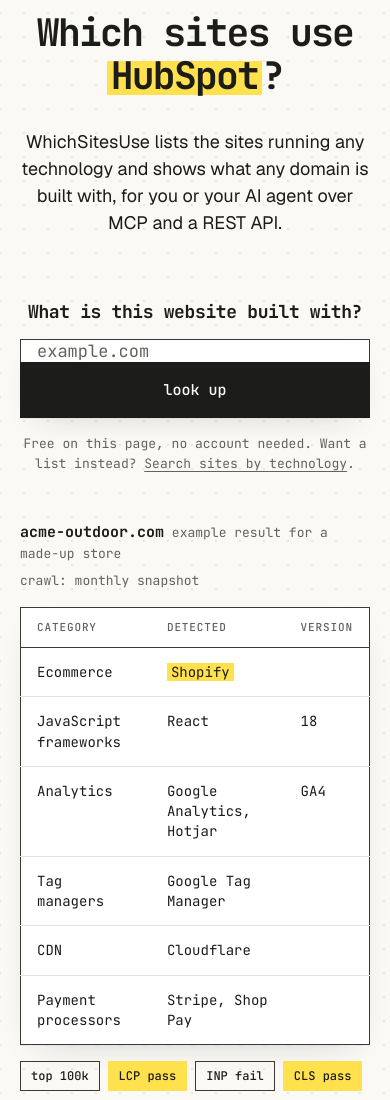
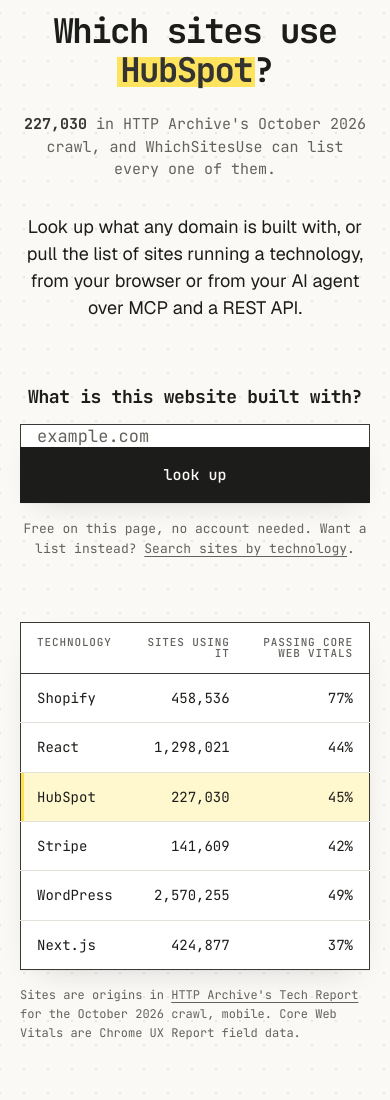
Before and after one commit to AndrewAskins/whichsitesuse, a website: page site/index.html in a window 390 px wide. Shown: the part 180-1280 px from the top of the page. Drawn offline with nearby package versions, Linux system fonts and the light colour scheme.

Commit message:
Use real HTTP Archive counts in the hero instead of a made-up example
The cycling H1 word now walks the rows of a table of real mobile origin
counts and Core Web Vitals pass rates from HTTP Archive's Tech Report
(October 2026 crawl), with the source linked. The made-up domain result
is gone; the lookup box shows a notice until the API is public.

Co-Authored-By: Claude Opus 5.5 <noreply@anthropic.com>

```diff
--- a/site/index.html
+++ b/site/index.html
@@ -70,8 +70,9 @@
     <section class="hero">
       <div class="wrap">
         <p class="label">Website technology lookup for people and agents</p>
-        <h1>Which sites use <span class="mark" id="tech-word" data-words="Shopify,React,HubSpot,Stripe,WordPress,Next.js">Shopify</span>?</h1>
-        <p class="lede">WhichSitesUse lists the sites running any technology and shows what any domain is built with, for you or your AI agent over MCP and a REST API.</p>
+        <h1>Which sites use <span class="mark" id="tech-word">Shopify</span>?</h1>
+        <p class="answer" id="tech-answer"><strong id="tech-count">458,536</strong> in HTTP Archive's October 2026 crawl, and WhichSitesUse can list every one of them.</p>
+        <p class="lede">Look up what any domain is built with, or pull the list of sites running a technology, from your browser or from your AI agent over MCP and a REST API.</p>
 
         <div class="lookup-block">
           <h2 class="lookup-title">What is this website built with?</h2>
@@ -83,31 +84,24 @@
           <p class="hero-alt">Free on this page, no account needed. Want a list instead? <a href="#ask">Search sites by technology</a>.</p>
         </div>
 
-        <div class="result" id="result" aria-live="polite">
-          <div class="result-head">
-            <span><strong id="result-domain">acme-outdoor.com</strong> <span class="muted" id="result-tag">example result for a made-up store</span></span>
-            <span class="muted" id="result-crawl">crawl: monthly snapshot</span>
-          </div>
+        <div class="result" id="result" aria-live="polite" hidden></div>
+
+        <figure class="adoption">
           <div class="table-wrap">
-            <table>
-              <thead><tr><th scope="col">Category</th><th scope="col">Detected</th><th scope="col">Version</th></tr></thead>
-              <tbody id="result-rows">
-                <tr><td>Ecommerce</td><td><span class="tech">Shopify</span></td><td></td></tr>
-                <tr><td>JavaScript frameworks</td><td>React</td><td>18</td></tr>
-                <tr><td>Analytics</td><td>Google Analytics, Hotjar</td><td>GA4</td></tr>
-                <tr><td>Tag managers</td><td>Google Tag Manager</td><td></td></tr>
-                <tr><td>CDN</td><td>Cloudflare</td><td></td></tr>
-                <tr><td>Payment processors</td><td>Stripe, Shop Pay</td><td></td></tr>
+            <table id="adoption">
+              <thead><tr><th scope="col">Technology</th><th scope="col">Sites using it</th><th scope="col">Passing Core Web Vitals</th></tr></thead>
+              <tbody>
+                <tr data-tech="Shopify" class="is-current"><td>Shopify</td><td>458,536</td><td>77%</td></tr>
+                <tr data-tech="React"><td>React</td><td>1,298,021</td><td>44%</td></tr>
+                <tr data-tech="HubSpot"><td>HubSpot</td><td>227,030</td><td>45%</td></tr>
+                <tr data-tech="Stripe"><td>Stripe</td><td>141,609</td><td>42%</td></tr>
+                <tr data-tech="WordPress"><td>WordPress</td><td>2,570,255</td><td>49%</td></tr>
+                <tr data-tech="Next.js"><td>Next.js</td><td>424,877</td><td>37%</td></tr>
               </tbody>
             </table>
           </div>
-          <div class="pills" id="result-pills">
-            <span class="pill">top 100k</span>
-            <span class="pill pill-pass">LCP pass</span>
-            <span class="pill">INP fail</span>
-            <span class="pill pill-pass">CLS pass</span>
-          </div>
-        </div>
+          <figcaption>Sites are origins in <a href="https://httparchive.org/reports/techreport/tech?client=mobile&amp;tech=Shopify,React,HubSpot,Stripe,WordPress,Next.js&amp;geo=ALL&amp;rank=ALL">HTTP Archive's Tech Report</a> for the October 2026 crawl, mobile. Core Web Vitals are Chrome UX Report field data.</figcaption>
+        </figure>
       </div>
     </section>
 
--- a/site/lookup.js
+++ b/site/lookup.js
@@ -33,22 +33,27 @@
   }
   syncSwitch();
 
-  // H1 "Which sites use [technology]?": the static word (Shopify) is what crawlers and no-JS readers see.
+  // H1 "Which sites use [technology]?": cycles through the rows of the adoption table (real HTTP Archive counts).
+  // The static Shopify text is what crawlers, no-JS readers and reduced-motion readers see.
   var word = document.getElementById("tech-word");
+  var count = document.getElementById("tech-count");
+  var rows = Array.prototype.slice.call(document.querySelectorAll("#adoption tbody tr[data-tech]"));
   var reduce = window.matchMedia && window.matchMedia("(prefers-reduced-motion: reduce)").matches;
-  if (word && !reduce) {
-    var words = (word.getAttribute("data-words") || "").split(",").filter(Boolean);
+  if (word && count && rows.length > 1 && !reduce) {
     var i = 0;
-    if (words.length > 1) {
-      setInterval(function () {
-        word.classList.add("is-swapping");
-        setTimeout(function () {
-          i = (i + 1) % words.length;
-          word.textContent = words[i];
-          word.classList.remove("is-swapping");
-        }, 180);
-      }, 2200);
-    }
+    setInterval(function () {
+      word.classList.add("is-swapping");
+      count.classList.add("is-swapping");
+      setTimeout(function () {
+        rows[i].classList.remove("is-current");
+        i = (i + 1) % rows.length;
+        rows[i].classList.add("is-current");
+        word.textContent = rows[i].getAttribute("data-tech");
+        count.textContent = rows[i].children[1].textContent;
+        word.classList.remove("is-swapping");
+        count.classList.remove("is-swapping");
+      }, 180);
+    }, 2400);
   }
   if (!form || !input || !result) return;
 
@@ -67,15 +72,11 @@
     return /^([a-z0-9-]+\.)+[a-z]{2,}$/.test(s) ? s : null;
   }
 
-  var exampleHTML = result.innerHTML;
-  var PRELAUNCH = "Free lookups open when WhichSitesUse launches. The example below shows what a result looks like.";
+  var PRELAUNCH = "Free lookups open when WhichSitesUse launches. Until then, the table below shows real counts from HTTP Archive's latest crawl.";
 
-  function showNotice(message, withExample) {
-    if (withExample) result.innerHTML = exampleHTML;
-    else result.replaceChildren();
-    var note = el("div", { class: "notice" }, message);
-    if (withExample) note.style.marginBottom = "16px";
-    result.insertBefore(note, result.firstChild);
+  function showNotice(message) {
+    result.hidden = false;
+    result.replaceChildren(el("div", { class: "notice" }, message));
   }
 
   function render(domain, body) {
@@ -137,6 +138,7 @@
       pills.appendChild(el("span", { class: "pill" + (pass ? " pill-pass" : "") }, m.toUpperCase() + (pass ? " pass" : " fail")));
     });
 
+    result.hidden = false;
     result.replaceChildren(head, wrap, pills);
   }
 
@@ -148,7 +150,7 @@
       return;
     }
     if (!api) {
-      showNotice(PRELAUNCH, true);
+      showNotice(PRELAUNCH);
       return;
     }
     showNotice("Looking up " + domain + "...");
@@ -160,10 +162,10 @@
         if (r.res.ok) return render(domain, r.body);
         if (r.res.status === 404) return render(domain, { data: { covered: false } });
         if (r.res.status === 429) return showNotice("Too many lookups from your network. Try again in a minute.");
-        showNotice(PRELAUNCH, true);
+        showNotice(PRELAUNCH);
       })
       .catch(function () {
-        showNotice(PRELAUNCH, true);
+        showNotice(PRELAUNCH);
       });
   });
 })();
--- a/site/styles.css
+++ b/site/styles.css
@@ -128,14 +128,15 @@ p:last-child { margin-bottom: 0; }
   margin: 0 0 var(--s4);
 }
 h1, h2, h3 { font-family: var(--mono); font-weight: 700; letter-spacing: -0.045em; line-height: 1.05; margin: 0; }
-h1 { font-size: clamp(38px, 7vw, 80px); line-height: 1.12; max-width: 16ch; }
+h1 { font-size: clamp(34px, 6vw, 64px); line-height: 1.15; }
 h2 { font-size: clamp(28px, 4vw, 44px); max-width: 22ch; }
 h3 { font-size: 18px; letter-spacing: -0.02em; line-height: 1.3; }
 .mark {
   /* Highlight sits between roughly the x-height and the baseline area so it never touches the line above. */
   background: linear-gradient(transparent 22%, var(--moon) 22%, var(--moon) 90%, transparent 90%);
   color: var(--on-moon);
-  padding: 0 0.1em;
+  padding: 0 0.08em;
+  margin-right: -0.04em;
   -webkit-box-decoration-break: clone; box-decoration-break: clone;
 }
 #tech-word { transition: opacity 0.18s ease; }
@@ -296,3 +297,16 @@ pre.config {
 .free-grant { max-width: 820px; margin-left: auto; margin-right: auto; }
 .faq-list { max-width: 760px; }
 @media (max-width: 560px) { .nav .btn-small { display: none; } .nav { gap: var(--s3); } }
+
+/* Hero answer line and real adoption table */
+.answer { margin: var(--s4) auto 0; font: 400 15px/1.5 var(--mono); color: var(--muted); }
+.answer strong { color: var(--ink); font-weight: 700; }
+#tech-count { transition: opacity 0.18s ease; }
+#tech-count.is-swapping { opacity: 0; }
+.adoption { margin: var(--s7) auto 0; max-width: 640px; text-align: left; }
+.adoption .table-wrap { box-shadow: var(--shadow); }
+.adoption td:nth-child(n+2), .adoption th:nth-child(n+2) { text-align: right; }
+.adoption tr.is-current td { background: color-mix(in srgb, var(--moon) 28%, var(--surface)); }
+.adoption tr.is-current td:first-child { box-shadow: inset 3px 0 0 var(--moon); }
+.adoption figcaption { margin-top: var(--s3); font: 400 12px/1.6 var(--mono); color: var(--muted); }
+.result[hidden] { display: none; }
```
